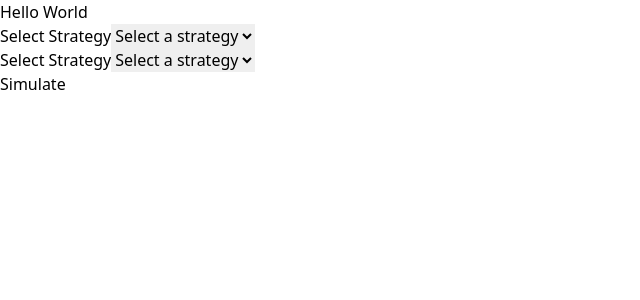
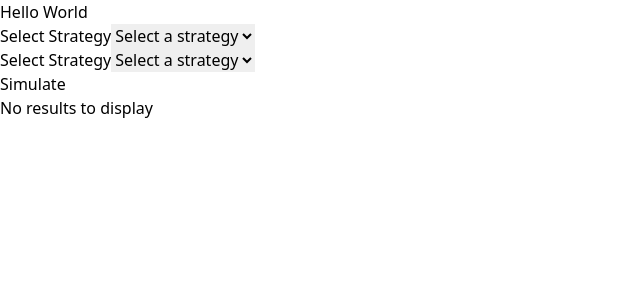
Before and after one commit to AndresCRamos/prisoners-dilemma, a React (Vite) app: page / in a window 1280 px wide. Shown: the top 300 px of the page, without its empty margins (0-640 px from the left). Built offline with nearby package versions, Linux system fonts and the light colour scheme.

Commit message:
Create SimulationGame component

```diff
--- a/src/App.tsx
+++ b/src/App.tsx
@@ -1,10 +1,10 @@
-import StrategySimulationForm from "./components/StrategySimulationForm";
+import SimulationGame from "./components/SimulationGame";
 
 function App() {
   return (
     <>
       <p>Hello World</p>
-      <StrategySimulationForm />
+      <SimulationGame />
     </>
   );
 }
--- /dev/null
+++ b/src/components/SimulationGame.tsx
@@ -0,0 +1,16 @@
+import { useState } from "react";
+import { PlayResult } from "../utils/simulation";
+import SimulationResult from "./SimulationResults";
+import StrategySimulationForm from "./StrategySimulationForm";
+
+const SimulationGame = () => {
+  const [results, setResults] = useState<PlayResult | null>(null);
+  return (
+    <>
+      <StrategySimulationForm onSimulationComplete={setResults} />
+      <SimulationResult result={results} />
+    </>
+  );
+};
+
+export default SimulationGame;
```
